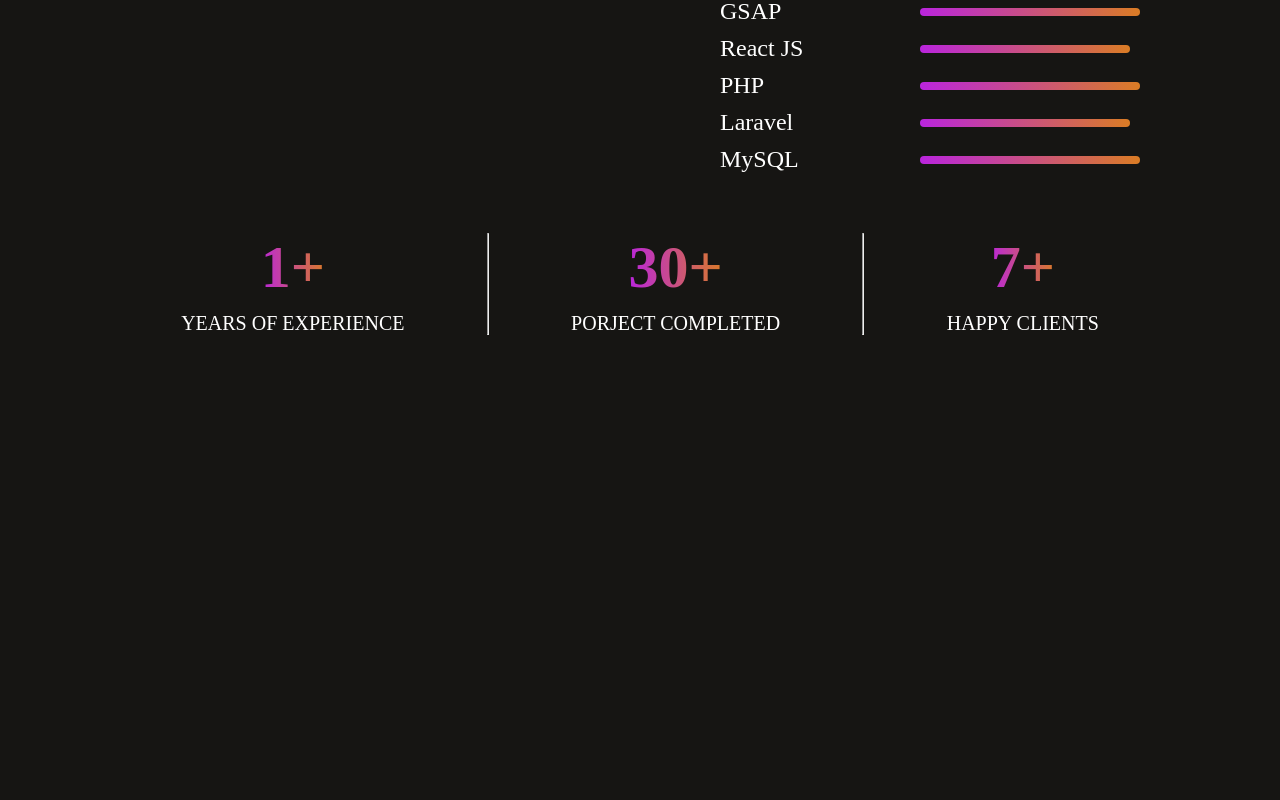
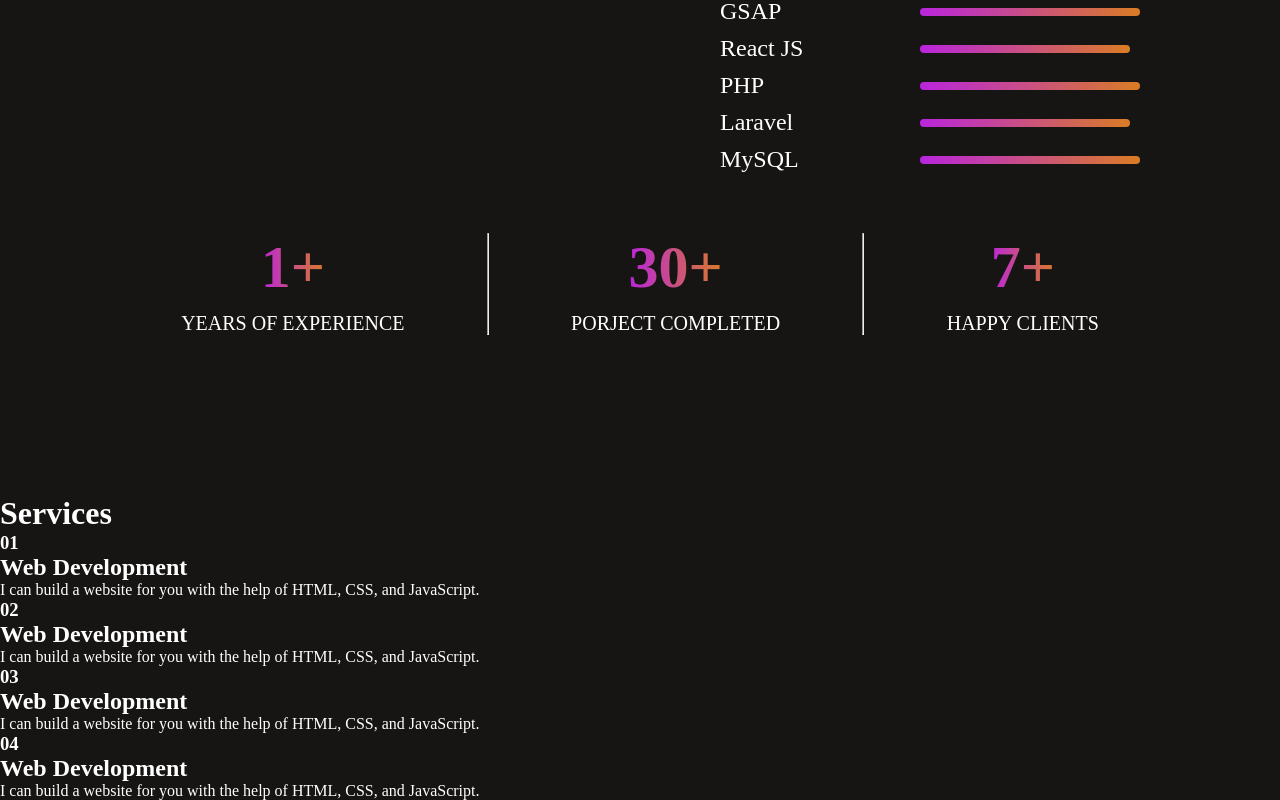
Before and after one commit to SardarHossaini/Portfolio-with-React, a React (Vite) app: page / in a window 1280 px wide. Shown: the part 1574-2374 px from the top of the page. Before the commit the page ends 1989 px from the top, so only its background shows below. Built offline with nearby package versions, Linux system fonts and the light colour scheme.

Commit message:
added services component

```diff
--- a/src/App.jsx
+++ b/src/App.jsx
@@ -1,6 +1,7 @@
 import { About } from "./component/About/About";
 import { Hero } from "./component/Hero/Hero";
 import { Navbar } from "./component/Navbar/Navbar";
+import { Services } from "./component/Services/Services";
 
 const App = () => {
   return (
@@ -8,6 +9,7 @@
       <Navbar />
       <Hero />
       <About />
+      <Services />
     </div>
   );
 };
--- /dev/null
+++ b/src/component/Services/Services.jsx
@@ -0,0 +1,22 @@
+import React from "react";
+import "./Services.css";
+import { Services_Data } from "./services_data";
+
+export const Services = () => {
+  return (
+    <div className="services">
+      <div className="services-title">
+        <h1>Services</h1>
+      </div>
+      <div className="services-container">
+        {Services_Data.map((service, index) => (
+          <div key={index} className="service-format">
+            <h3>{service.s_no}</h3>
+            <h2>{service.s_name}</h2>
+            <p>{service.s_desc}</p>
+          </div>
+        ))}
+      </div>
+    </div>
+  );
+};
--- /dev/null
+++ b/src/component/Services/Services_data.js
@@ -0,0 +1,27 @@
+// Services_data.js
+export const Services_Data = [
+  {
+    s_no: "01",
+    s_name: "Web Development",
+    s_desc:
+      "I can build a website for you with the help of HTML, CSS, and JavaScript.",
+  },
+  {
+    s_no: "02",
+    s_name: "Web Development",
+    s_desc:
+      "I can build a website for you with the help of HTML, CSS, and JavaScript.",
+  },
+  {
+    s_no: "03",
+    s_name: "Web Development",
+    s_desc:
+      "I can build a website for you with the help of HTML, CSS, and JavaScript.",
+  },
+  {
+    s_no: "04",
+    s_name: "Web Development",
+    s_desc:
+      "I can build a website for you with the help of HTML, CSS, and JavaScript.",
+  },
+];
```
Also changed, not shown: src/component/Services/services.css (added).
